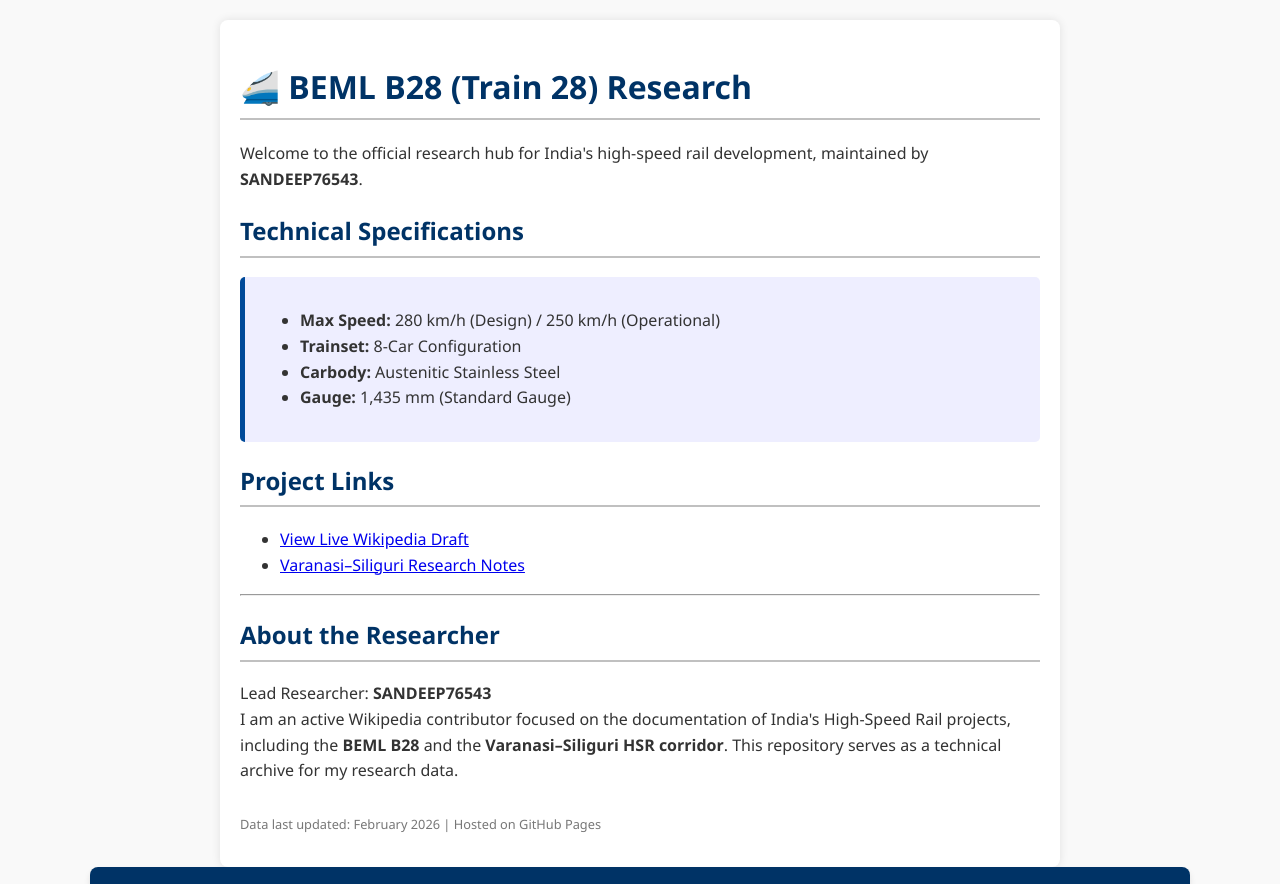
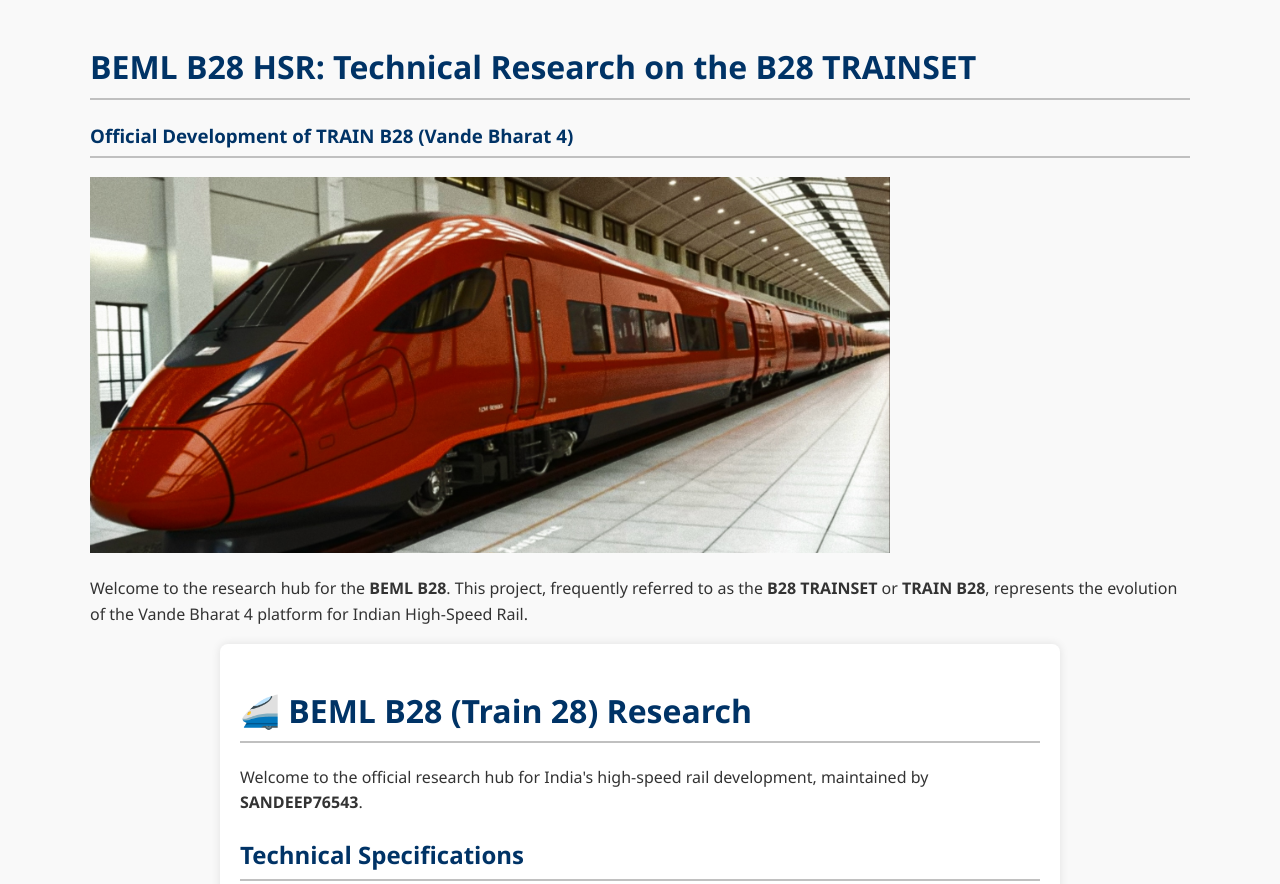
Before and after one commit to SANDEEP76543/BEML-B28-HSR-RESEARCH, a plain HTML site: page index.html in a window 1280 px wide. Shown: the top 884 px of the page. Drawn offline with Linux system fonts and the light colour scheme.

Commit message:
Updated SEO keywords for Train B28

```diff
--- a/index.html
+++ b/index.html
@@ -1,3 +1,28 @@
+<!DOCTYPE html>
+<html lang="en">
+<head>
+    <meta charset="UTF-8">
+    <meta name="viewport" content="width=device-width, initial-scale=1.0">
+    <title>BEML B28 | TRAIN B28 | B28 TRAINSET & Vande Bharat 4 Research</title>
+    <meta name="description" content="Technical research and data on the BEML B28 TRAINSET, also known as TRAIN B28 and Vande Bharat 4.">
+</head>
+<body>
+
+    <h1>BEML B28 HSR: Technical Research on the B28 TRAINSET</h1>
+
+    <h3>Official Development of TRAIN B28 (Vande Bharat 4)</h3>
+
+    <img src="train.jpg" alt="BEML B28 TRAINSET - TRAIN B28 Vande Bharat 4 High Speed Concept" style="width:100%; max-width:800px; height:auto;">
+
+    <p>
+        Welcome to the research hub for the <strong>BEML B28</strong>. This project, frequently referred to as
+        the <strong>B28 TRAINSET</strong> or <strong>TRAIN B28</strong>, represents the evolution of the
+        Vande Bharat 4 platform for Indian High-Speed Rail.
+    </p>
+
+</body>
+</html>
+
 <!DOCTYPE html>
 <html lang="en">
 <head>
```
